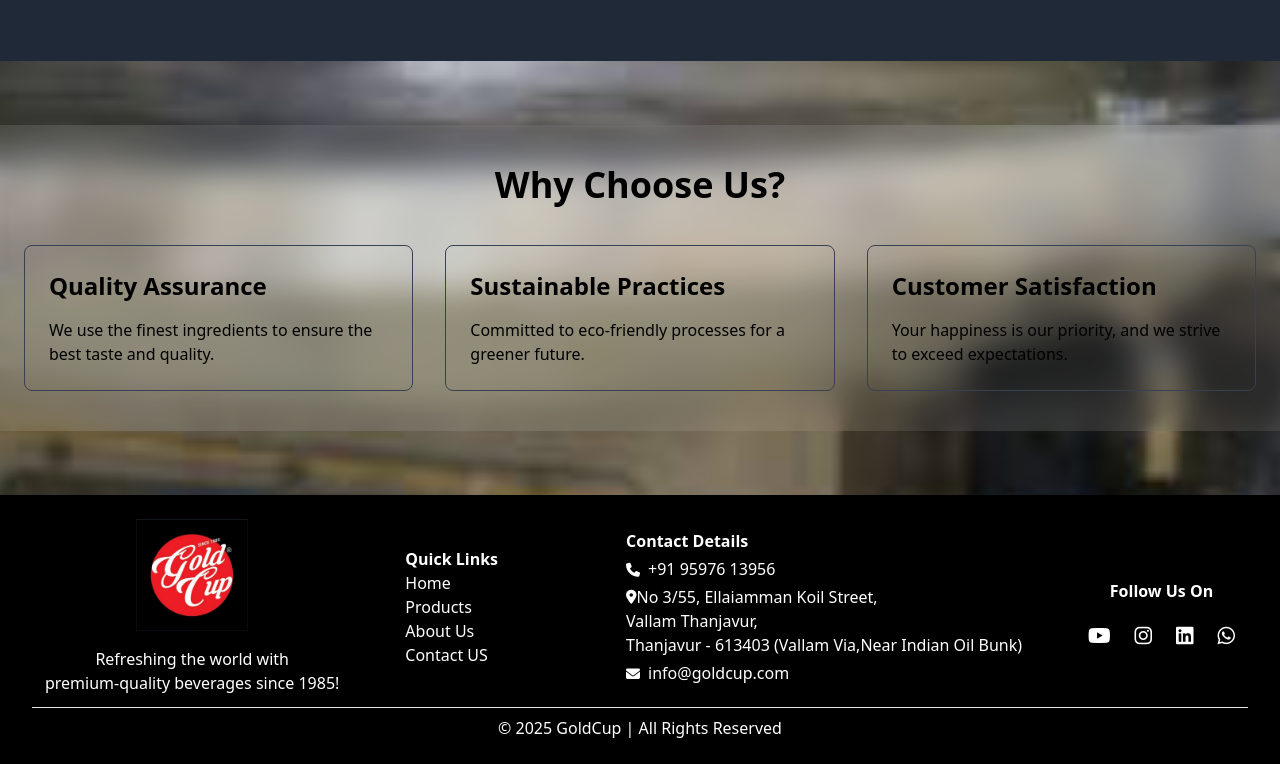
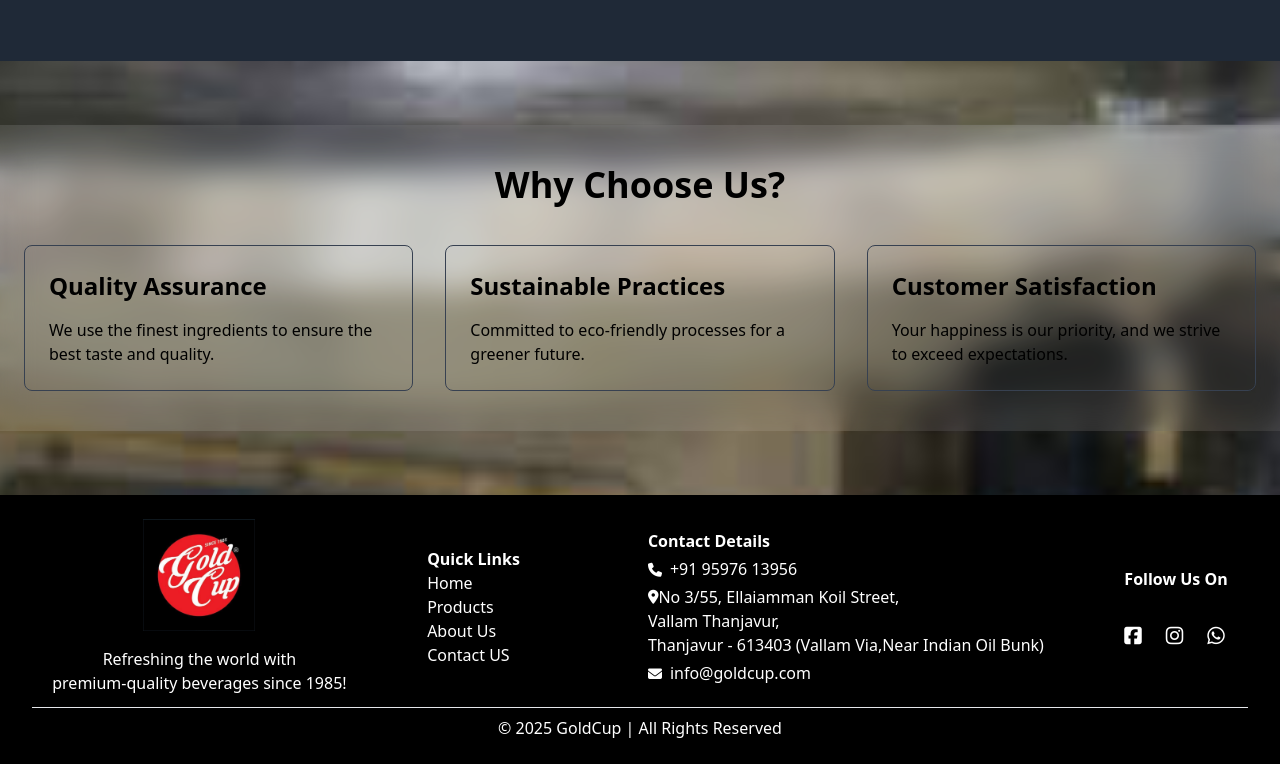
Before and after one commit to Prasanna97949/goldcup, a plain HTML site: page aboutus.html in a window 1280 px wide. Shown: the part 2063-2827 px from the top of the page. Drawn offline with nearby package versions, Linux system fonts and the light colour scheme.

Commit message:
links updated

```diff
--- a/aboutus.html
+++ b/aboutus.html
@@ -136,10 +136,9 @@
              <div class="flex flex-col gap-8">
                 <h2 class="font-bold">Follow Us On</h2>
                 <div class="flex gap-6">
-                    <i class="fa-brands fa-youtube fa-lg" style="color: #ffffff;"></i>
-                    <i class="fa-brands fa-instagram fa-lg" style="color: #ffffff;"></i>
-                    <i class="fa-brands fa-linkedin fa-lg" style="color: #ffffff;"></i>
-                    <i class="fa-brands fa-whatsapp fa-lg" style="color: #ffffff;"></i>
+                    <a href="https://www.facebook.com/share/1DTATN6o4c/"><i class="fa-brands fa-square-facebook fa-lg" style="color: #ffffff;"></i></a>
+                    <a href="https://www.instagram.com/goldcupbeverage?igsh=MWk2cHpkOXliaXhwaA=="><i class="fa-brands fa-instagram fa-lg" style="color: #ffffff;"></i></a>
+                    <a href=""><i class="fa-brands fa-whatsapp fa-lg" style="color: #ffffff;"></i></a>
                 </div>
              </div>
         </div>
```
Also changed, not shown: contactus.html (+3 -4 lines), index.html (+3 -4 lines), products.html (+3 -4 lines).
